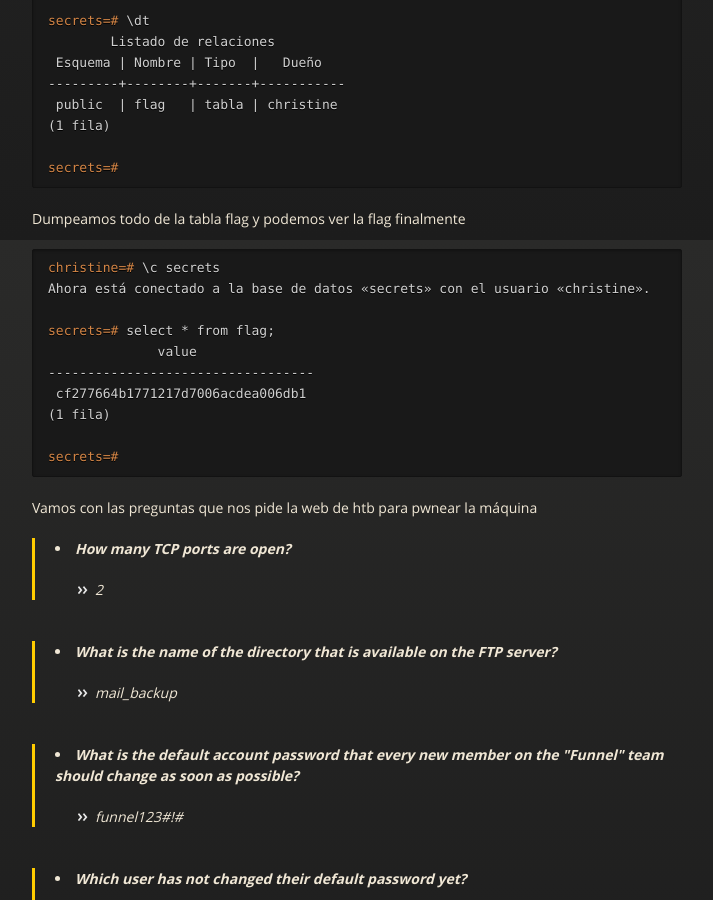
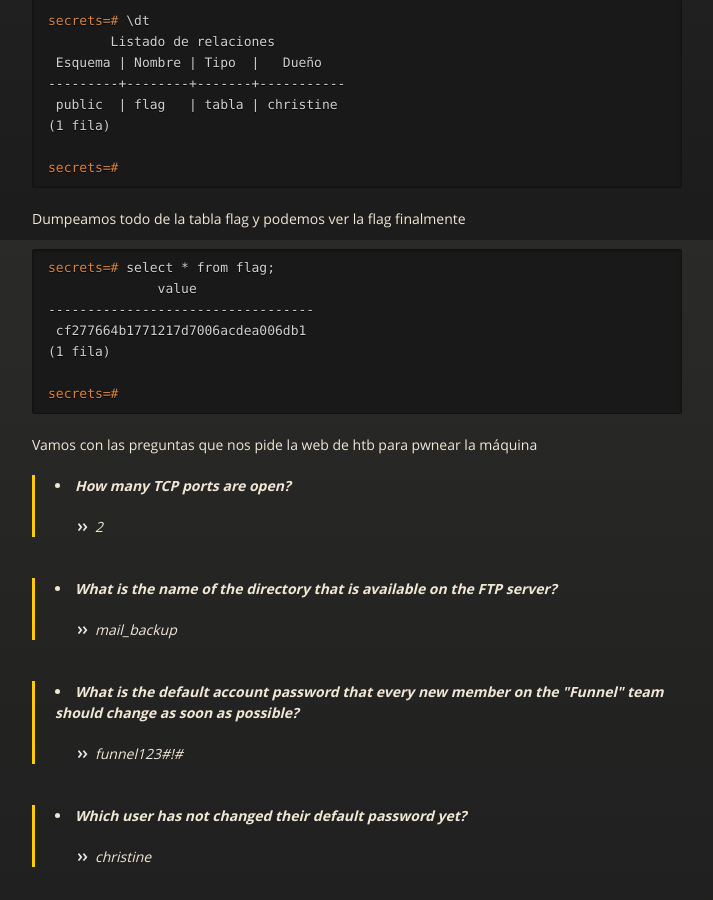
Before and after one commit to henryp911/gg-new.github.io, a Jekyll site: the page htb/funnel/index.html, which Jekyll copies as it is, in a window 1280 px wide and 900 px high, scrolled down 4260 px. Shown: the whole window, without its empty margins (283-996 px from the left). Built offline with Jekyll 4.4.1, drawn with Linux system fonts in a browser that asks for light colours.

Commit message:
Update index.html

```diff
--- a/htb/funnel/index.html
+++ b/htb/funnel/index.html
@@ -222,10 +222,7 @@ Ahora está conectado a la base de datos «secrets» con el usuario «christine
 
 <div><p>Dumpeamos todo de la tabla flag y podemos ver la flag finalmente</p></div>
 <div class="language-python highlighter-rouge"><div class="highlight"><pre class="highlight">
-<code><span class="kd">christine=#</span><span class="p"> \c secrets
-Ahora está conectado a la base de datos «secrets» con el usuario «christine».
-
-</span><span class="kd">secrets=#</span><span class="p"> select * from flag;
+<code><span class="kd">secrets=#</span><span class="p"> select * from flag;
               value
 ----------------------------------
  cf277664b1771217d7006acdea006db1
```
